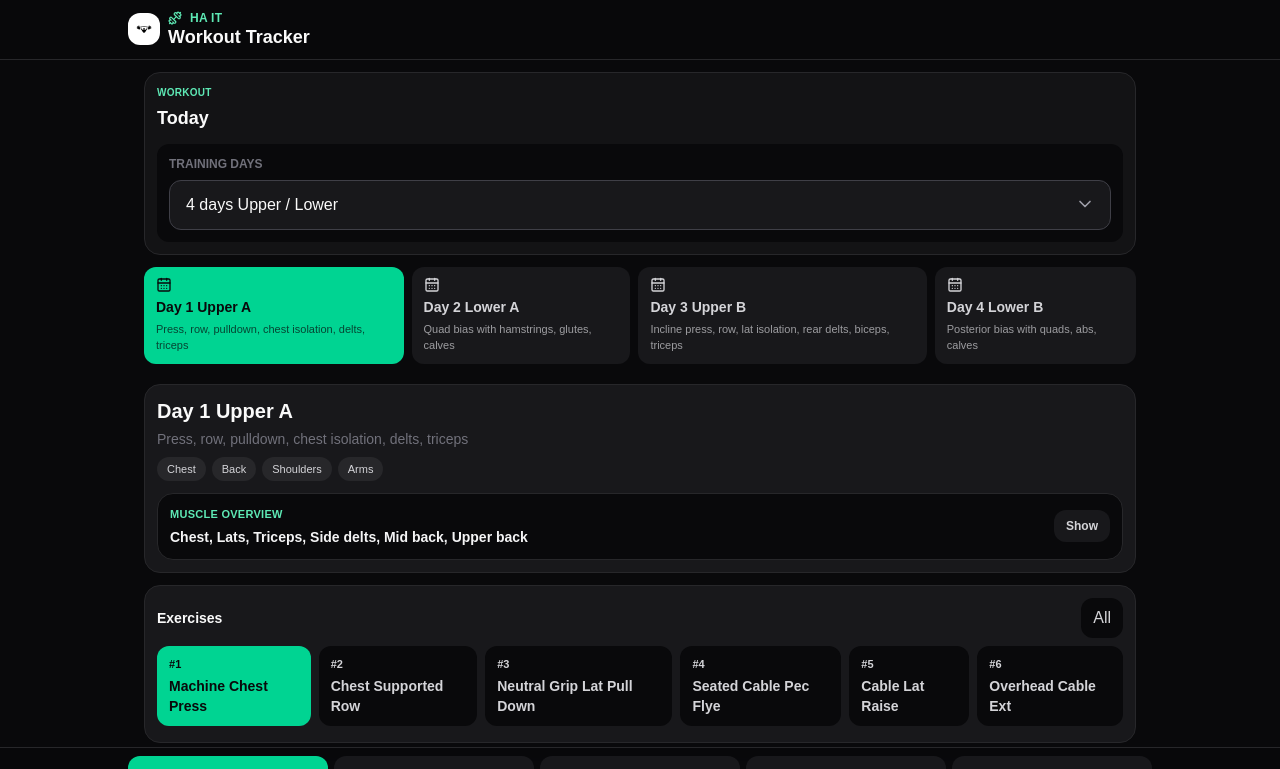
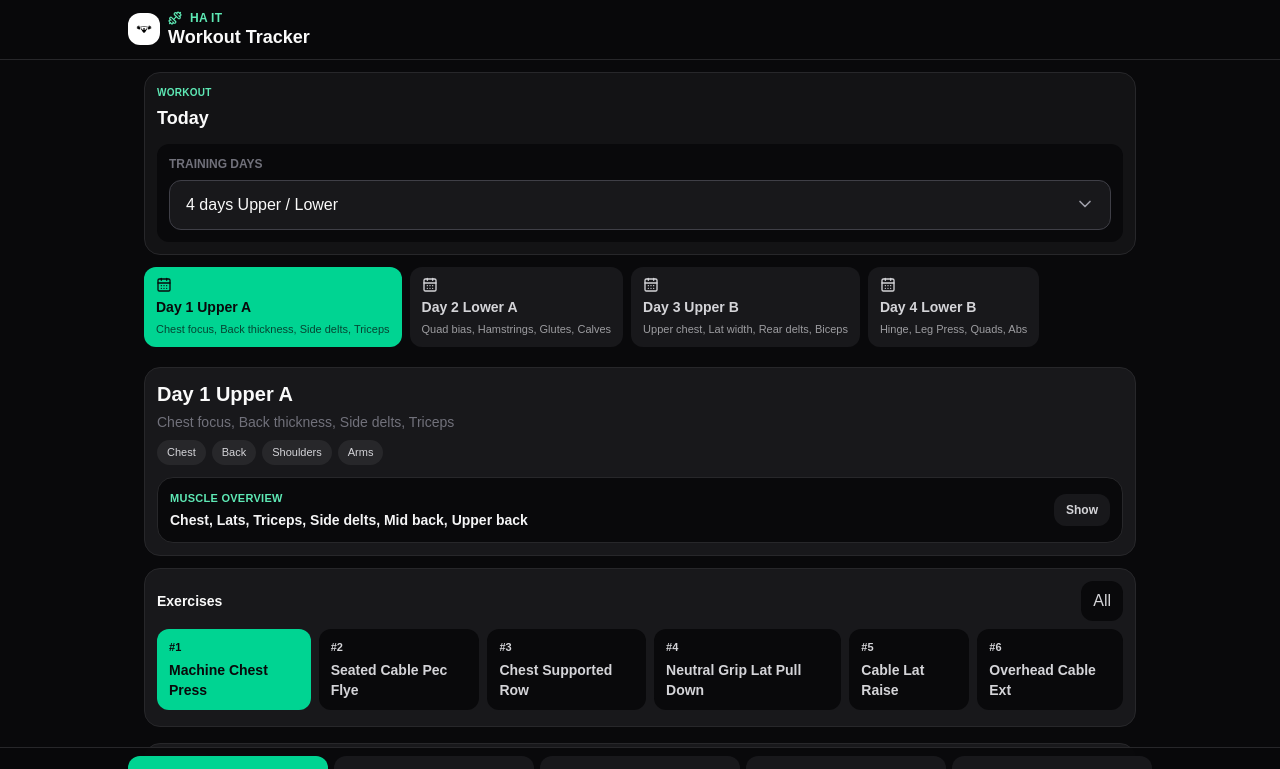
Before and after one commit to NongJuum/Jeff-2.0, a Next.js app: page / in a window 1280 px wide. Shown: the top 769 px of the page. Built offline with nearby package versions, Linux system fonts and the light colour scheme.

Commit message:
feat(science): upgrade lengthened/stable movements to S+, optimize isolation rest to 120s & improve 4-day split sequencing

```diff
--- a/app/page.tsx
+++ b/app/page.tsx
@@ -205,8 +205,8 @@ const exerciseLibrary: Exercise[] = [
   { name: "Cable Crossover", group: "Chest", movement: "chest flye", muscles: ["Chest"], tier: "A" },
   { name: "DB Flye", group: "Chest", movement: "chest flye", muscles: ["Chest"], tier: "A" },
   { name: "Flat DB Press", group: "Chest", movement: "horizontal press", muscles: ["Chest", "Front delts", "Triceps"], tier: "A" },
-  { name: "Incline DB Press", group: "Chest", movement: "incline press", muscles: ["Upper chest", "Front delts", "Triceps"], tier: "S" },
-  { name: "Incline Machine Bench", group: "Chest", movement: "incline press", muscles: ["Upper chest", "Front delts", "Triceps"], tier: "S" },
+  { name: "Incline DB Press", group: "Chest", movement: "incline press", muscles: ["Upper chest", "Front delts", "Triceps"], tier: "S+" },
+  { name: "Incline Machine Bench", group: "Chest", movement: "incline press", muscles: ["Upper chest", "Front delts", "Triceps"], tier: "S+" },
   { name: "Incline Smith Machine Bench", group: "Chest", movement: "incline press", muscles: ["Upper chest", "Front delts", "Triceps"], tier: "A" },
   { name: "Machine Chest Press", group: "Chest", movement: "horizontal press", muscles: ["Chest", "Front delts", "Triceps"], tier: "S+" },
   { name: "Pec Deck", group: "Chest", movement: "chest flye", muscles: ["Chest"], tier: "S" },
@@ -217,7 +217,7 @@ const exerciseLibrary: Exercise[] = [
   { name: "Cable Lat Prayers", group: "Back", movement: "lat isolation", muscles: ["Lats"], tier: "A" },
   { name: "Cable Row", group: "Back", movement: "row", muscles: ["Mid back", "Lats", "Rear delts"], tier: "S" },
   { name: "Cable Rows", group: "Back", movement: "row", muscles: ["Mid back", "Lats", "Rear delts"], tier: "S" },
-  { name: "Chest Supported Row", group: "Back", movement: "row", muscles: ["Mid back", "Lats", "Rear delts"], tier: "S" },
+  { name: "Chest Supported Row", group: "Back", movement: "row", muscles: ["Mid back", "Lats", "Rear delts"], tier: "S+" },
   { name: "Deficit Pendlay Row", group: "Back", movement: "row", muscles: ["Mid back", "Lats", "Erectors"], tier: "A" },
   { name: "Kroc Row", group: "Back", movement: "row", muscles: ["Upper back", "Lats", "Grip"], tier: "A" },
   { name: "Meadows Row", group: "Back", movement: "row", muscles: ["Lats", "Upper back"], tier: "A" },
@@ -246,7 +246,7 @@ const exerciseLibrary: Exercise[] = [
   { name: "Pendulum Squat", group: "Legs", movement: "squat press", muscles: ["Quads", "Glutes"], tier: "S" },
   { name: "Reverse Nordic", group: "Legs", movement: "quad isolation", muscles: ["Quads"], tier: "A" },
   { name: "Romanian Deadlift RDL", group: "Legs", movement: "hinge", muscles: ["Hamstrings", "Glutes", "Erectors"], tier: "A" },
-  { name: "Seated Hamstring Curl", group: "Legs", movement: "hamstring curl", muscles: ["Hamstrings"], tier: "S" },
+  { name: "Seated Hamstring Curl", group: "Legs", movement: "hamstring curl", muscles: ["Hamstrings"], tier: "S+" },
   { name: "Sissy Squat", group: "Legs", movement: "quad isolation", muscles: ["Quads"], tier: "A" },
   { name: "Smith Machine Lunge FFE", group: "Legs", movement: "single leg", muscles: ["Quads", "Glutes"], tier: "A" },
   { name: "Smith Machine Squat", group: "Legs", movement: "squat press", muscles: ["Quads", "Glutes"], tier: "A" },
@@ -425,10 +425,10 @@ function makePresetPlans() {
       makeDay("Day 3 Full Body C", "Leg press, chest isolation, row, glutes, delts, calves or abs", ["Legs", "Chest", "Back", "Shoulders", "Abs & Calves"], ["45° Leg Press", "Seated Cable Pec Flye", "Cable Row", "Machine Hip Thrust", "Cable Lat Raise", "Cable Crunch"]),
     ],
     4: [
-      makeDay("Day 1 Upper A", "Press, row, pulldown, chest isolation, delts, triceps", ["Chest", "Back", "Shoulders", "Arms"], ["Machine Chest Press", "Chest Supported Row", "Neutral Grip Lat Pull Down", "Seated Cable Pec Flye", "Cable Lat Raise", "Overhead Cable Ext"]),
-      makeDay("Day 2 Lower A", "Quad bias with hamstrings, glutes, calves", ["Legs", "Abs & Calves"], ["Hack Squat", "Seated Hamstring Curl", "Machine Hip Thrust", "Leg Extension", "Front Calf Muscle"]),
-      makeDay("Day 3 Upper B", "Incline press, row, lat isolation, rear delts, biceps, triceps", ["Chest", "Back", "Shoulders", "Arms"], ["Incline DB Press", "Cable Row", "Cable Lat Prayers", "Reverse Pec Deck", "Face Away Bayesian Curl", "Triceps Pressdown Bar"]),
-      makeDay("Day 4 Lower B", "Posterior bias with quads, abs, calves", ["Legs", "Abs & Calves"], ["Romanian Deadlift RDL", "45° Leg Press", "Lying Leg Curl", "Bulgarian Split Squat", "Cable Crunch", "Front Calf Muscle"]),
+      makeDay("Day 1 Upper A", "Chest focus, Back thickness, Side delts, Triceps", ["Chest", "Back", "Shoulders", "Arms"], ["Machine Chest Press", "Seated Cable Pec Flye", "Chest Supported Row", "Neutral Grip Lat Pull Down", "Cable Lat Raise", "Overhead Cable Ext"]),
+      makeDay("Day 2 Lower A", "Quad bias, Hamstrings, Glutes, Calves", ["Legs", "Abs & Calves"], ["Hack Squat", "Leg Extension", "Seated Hamstring Curl", "Machine Hip Thrust", "Front Calf Muscle"]),
+      makeDay("Day 3 Upper B", "Upper chest, Lat width, Rear delts, Biceps", ["Chest", "Back", "Shoulders", "Arms"], ["Incline DB Press", "Pec Deck", "Widegrip Lat Pull Down", "Cable Row", "Reverse Pec Deck", "Face Away Bayesian Curl"]),
+      makeDay("Day 4 Lower B", "Hinge, Leg Press, Quads, Abs", ["Legs", "Abs & Calves"], ["Romanian Deadlift RDL", "45° Leg Press High Foot", "Bulgarian Split Squat", "Lying Leg Curl", "Cable Crunch", "Front Calf Muscle"]),
     ],
     5: [
       makeDay("Day 1 Chest + Back A", "Horizontal press, row, incline press, vertical pull, flye", ["Chest", "Back"], ["Machine Chest Press", "Chest Supported Row", "Incline DB Press", "Neutral Grip Lat Pull Down", "Seated Cable Pec Flye"]),
@@ -558,7 +558,7 @@ function getRestSeconds(exercise: PlanExercise) {
     movement.includes("isolation") ||
     movement.includes("rear delt")
   ) {
-    return 90;
+    return 120;
   }
 
   return 120;
```
